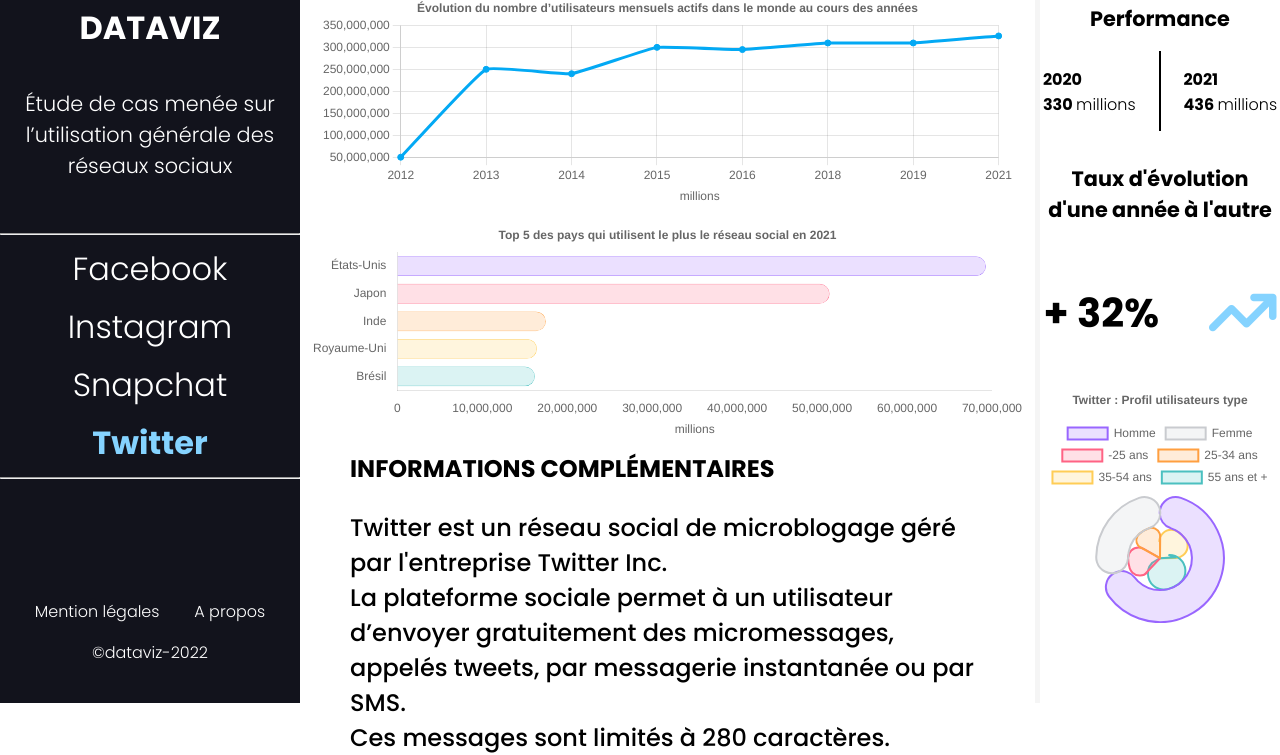
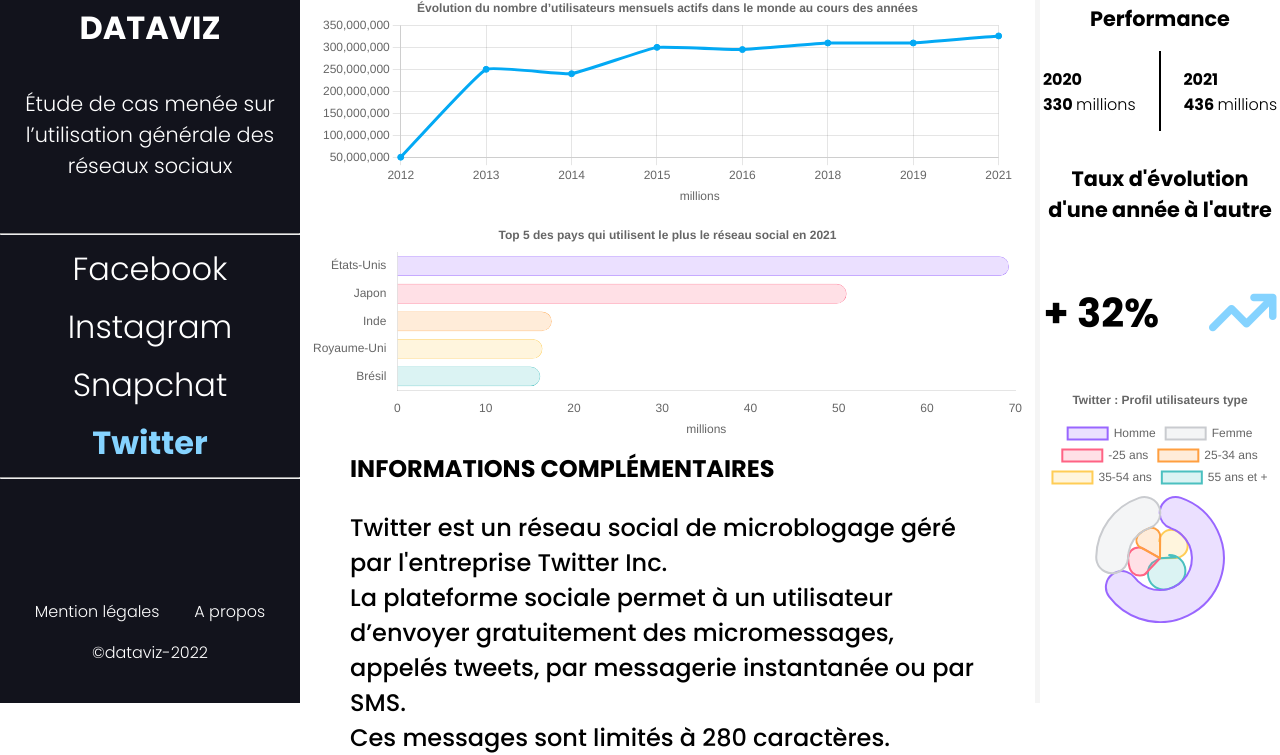
Before and after one commit to amezir/DataViz, a plain HTML site: page Analyse twitter.html in a window 1280 px wide. Shown: the part 97-852 px from the top of the page. Drawn offline with Linux system fonts and the light colour scheme.

Commit message:
🚀(whole website): Publication of DataViz

```diff
--- a/Analyse twitter.html
+++ b/Analyse twitter.html
@@ -165,7 +165,7 @@
         datasets: [
           {
             label: 'Top 5 des pays qui utilisent le plus le réseau social en 2021',
-            data: [69300000, 50900000, 17500000, 16450000, 16200000],
+            data: [69.3, 50.9, 17.5, 16.45, 16.2],
             borderColor: 'rgb(3, 169, 244)',
             backgroundColor: [
               'rgba(153, 102, 255, 0.2)',
```
